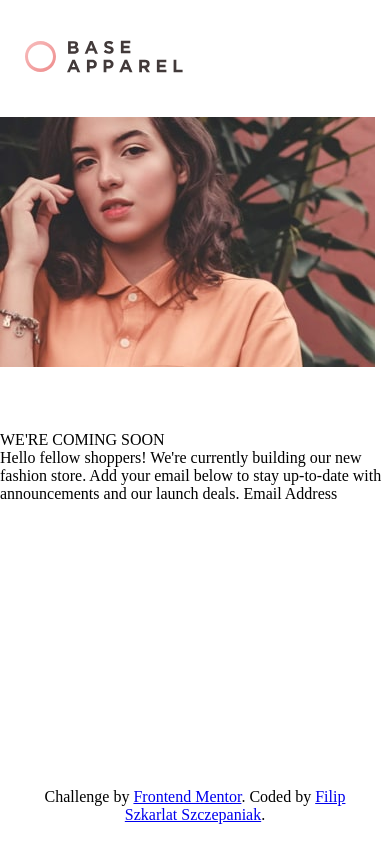
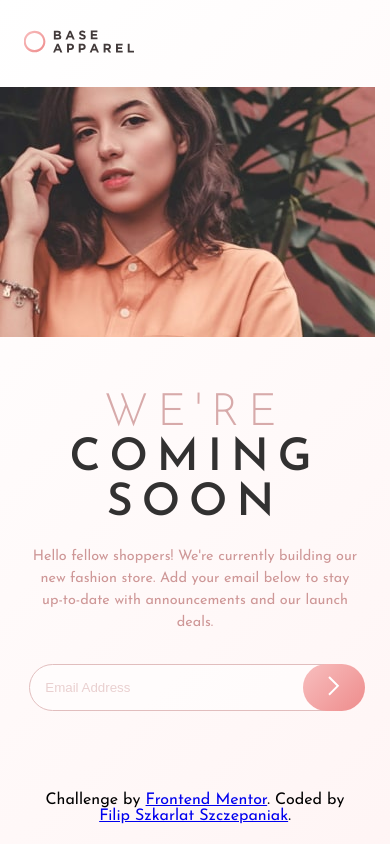
Before and after one commit to FilipSzkarlat/base-apparel-coming-soon, a plain HTML site: page index.html in a window 390 px wide. Drawn offline with Linux system fonts and the light colour scheme.

Commit message:
Mobile UI is ready

```diff
--- a/index.html
+++ b/index.html
@@ -3,7 +3,13 @@
   <head>
     <meta charset="UTF-8" />
     <meta name="viewport" content="width=device-width, initial-scale=1.0" />
-    <!-- displays site properly based on user's device -->
+
+    <link rel="preconnect" href="https://fonts.googleapis.com" />
+    <link rel="preconnect" href="https://fonts.gstatic.com" crossorigin />
+    <link
+      href="https://fonts.googleapis.com/css2?family=Josefin+Sans:wght@300;400;600&display=swap"
+      rel="stylesheet"
+    />
 
     <link
       rel="icon"
@@ -20,12 +26,23 @@
     <main>
       <img class="logo" src="images/logo.svg" alt="base apparel logo" />
       <img class="hero" src="images/hero-mobile.jpg" alt="" />
-      <header>WE'RE COMING SOON</header>
-      <article></article>
+      <div class="container">
+        <header>
+          <h1><span class="title">WE'RE</span> COMING SOON</h1>
+        </header>
+        <article>
+          <p>
+            Hello fellow shoppers! We're currently building our new fashion
+            store. Add your email below to stay up-to-date with announcements
+            and our launch deals.
+          </p>
+        </article>
+        <div class="email-button">
+          <input class="email" type="email" placeholder="Email Address" />
+          <button><img src="images/icon-arrow.svg" alt="" /></button>
+        </div>
+      </div>
     </main>
-    Hello fellow shoppers! We're currently building our new fashion store. Add
-    your email below to stay up-to-date with announcements and our launch deals.
-    Email Address
 
     <footer>
       <p class="attribution">
--- a/style.css
+++ b/style.css
@@ -9,14 +9,82 @@ body {
   display: flex;
   flex-direction: column;
   min-height: 100svh;
+  font-size: 16px;
+  font-family: "Josefin Sans", sans-serif;
+  background-image: linear-gradient(
+    135deg,
+    hsl(0, 0%, 100%),
+    hsl(0, 100%, 98%)
+  );
 }
 
 .logo {
-  margin: 40px 25px;
+  margin: 25px 0;
+  transform: scale(70%);
 }
 
 .hero {
-  margin-bottom: 60px;
+  margin-bottom: 50px;
+}
+
+/* CONTENT */
+.container {
+  display: flex;
+  flex-direction: column;
+  align-items: center;
+  width: 85%;
+  margin: 0 auto;
+  text-align: center;
+}
+
+header {
+  font-size: 1.4rem;
+  letter-spacing: 9px;
+  opacity: 0.8;
+  margin-bottom: 20px;
+}
+
+.title {
+  font-weight: 300;
+  color: hsl(0, 36%, 70%);
+}
+
+article {
+  color: hsl(0, 36%, 70%);
+  font-size: 0.9rem;
+  line-height: 22px;
+  margin-bottom: 30px;
+}
+
+.email {
+  padding: 15px;
+  width: 100%;
+  border-radius: 30px;
+  border: 1px solid hsl(0, 36%, 70%);
+  opacity: 0.6;
+  color: hsl(0, 36%, 70%);
+}
+
+.email::placeholder {
+  color: hsl(0, 36%, 70%);
+  opacity: 0.7;
+}
+
+.email-button {
+  width: 100%;
+}
+
+button {
+  position: absolute;
+  right: 25px;
+  padding: 12px 25px;
+  border-radius: 25px;
+  border: none;
+  background-image: linear-gradient(135deg, hsl(0, 80%, 86%), hsl(0, 74%, 74%));
+}
+
+button:hover {
+  background-image: linear-gradient(135deg, hsl(0, 90%, 90%), hsl(0, 90%, 90%));
 }
 
 /* FOOTER */
```
